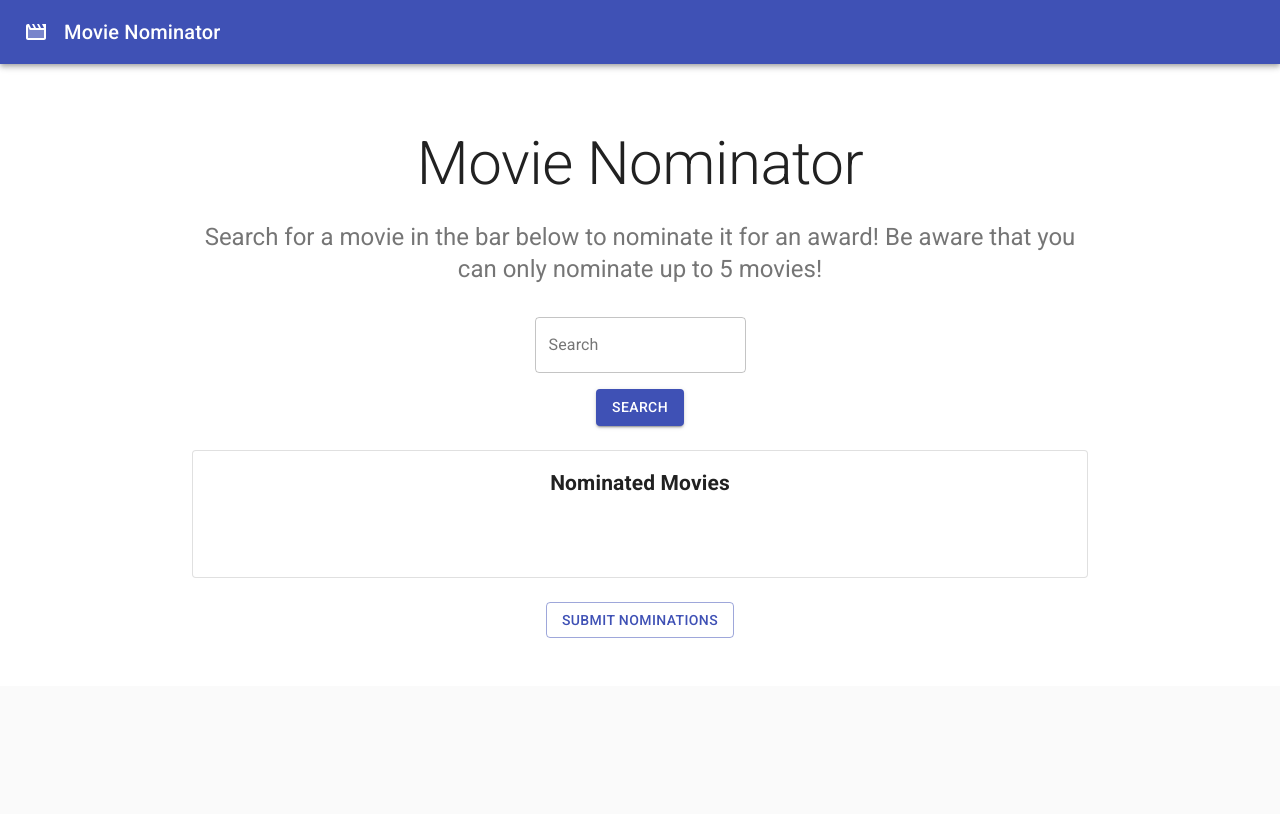
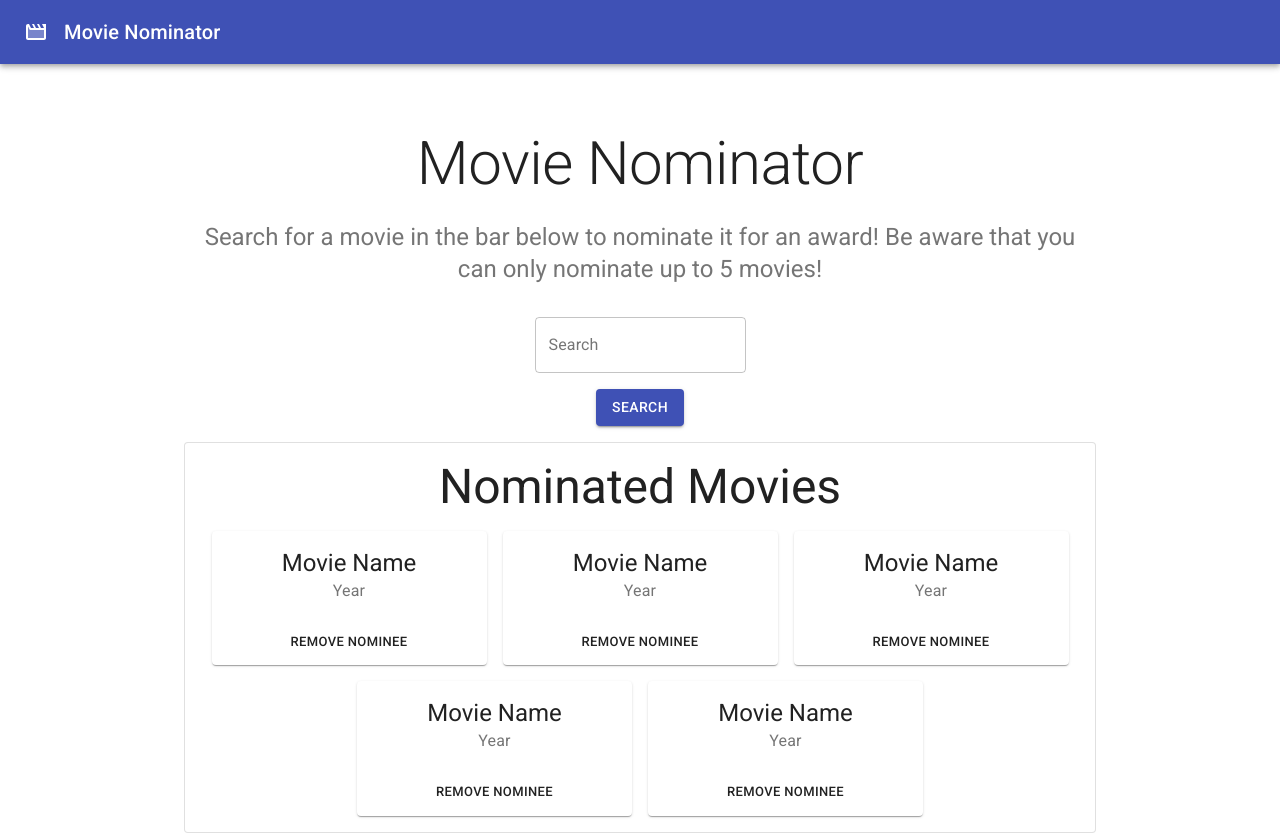
Before and after one commit to adamkeyser45/movie-nominator, a React (Create React App) app: page / in a window 1280 px wide. Shown: the top 834 px of the page. Built offline with nearby package versions, Linux system fonts and the light colour scheme.

Commit message:
placeholder nominee cards in place

```diff
--- a/src/components/Main/index.js
+++ b/src/components/Main/index.js
@@ -13,6 +13,7 @@ import Container from '@material-ui/core/Container';
 import Link from '@material-ui/core/Link';
 
 import CardList from "../CardList";
+import NomineeCard from "../NomineeCard";
 // import { ContactlessOutlined } from '@material-ui/icons';
 
 function Copyright() {
@@ -54,9 +55,7 @@ const useStyles = makeStyles((theme) => ({
     padding: theme.spacing(6),
   },
   paperStyle: {
-    margin: theme.spacing(1),
-
-    height: theme.spacing(16),
+    padding: theme.spacing(2),
   }
 }));
 
@@ -144,7 +143,30 @@ export default function Main() {
                         <Grid container spacing={2} justify="center">
                             <Grid item xs={12}>
                                 <Paper maxwidth="lg" variant="outlined" className={classes.paperStyle}>
-                                    <h2>Nominated Movies</h2>
+
+                                    <Grid container spacing={2} justify="center">
+                                        <Grid item xs={12}>
+                                            <Typography variant="h3">
+                                                Nominated Movies
+                                            </Typography>
+                                        </Grid>
+                                        <Grid item>
+                                            <NomineeCard />
+                                        </Grid>
+                                        <Grid item>
+                                            <NomineeCard />
+                                        </Grid>
+                                        <Grid item>
+                                            <NomineeCard />
+                                        </Grid>
+                                        <Grid item>
+                                            <NomineeCard />
+                                        </Grid>
+                                        <Grid item>
+                                            <NomineeCard />
+                                        </Grid>
+
+                                    </Grid>
                                 </Paper>
                             </Grid>
                             <Grid item xs={12}>
--- /dev/null
+++ b/src/components/NomineeCard/index.js
@@ -0,0 +1,40 @@
+import React from 'react';
+import { makeStyles } from '@material-ui/core/styles';
+import Card from '@material-ui/core/Card';
+import CardActions from '@material-ui/core/CardActions';
+import CardContent from '@material-ui/core/CardContent';
+import Button from '@material-ui/core/Button';
+import Typography from '@material-ui/core/Typography';
+
+const useStyles = makeStyles({
+  root: {
+    minWidth: 275,
+  },
+  title: {
+    fontSize: 14,
+  },
+  button: {
+      flexGrow: 1
+  },
+});
+
+export default function SimpleCard() {
+  const classes = useStyles();
+  const bull = <span className={classes.bullet}>•</span>;
+
+  return (
+    <Card className={classes.root}>
+      <CardContent>
+        <Typography variant="h5" component="h2">
+          Movie Name
+        </Typography>
+        <Typography color="textSecondary">
+          Year
+        </Typography>
+      </CardContent>
+      <CardActions>
+        <Button size="small" className={classes.button}>Remove Nominee</Button>
+      </CardActions>
+    </Card>
+  );
+}
```
